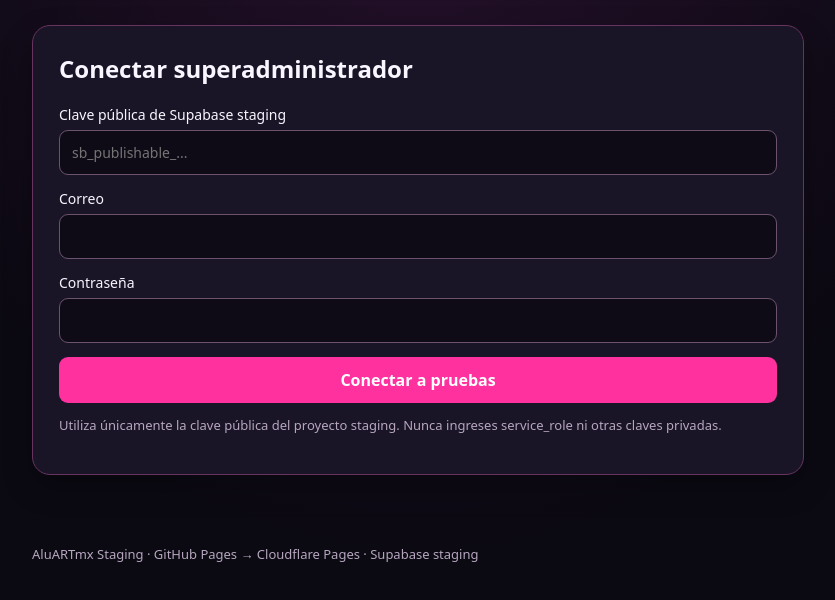
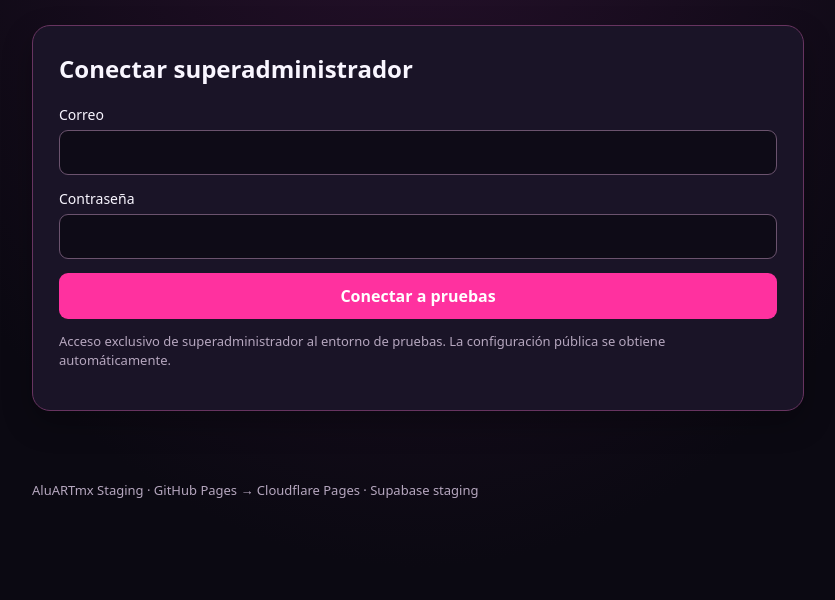
Before and after one commit to AluartMX/AluARTmx-Staging, a plain HTML site: page index.html in a window 1280 px wide. Shown: the part 212-812 px from the top of the page, without its empty margins (222-1057 px from the left). Drawn offline with Linux system fonts and the light colour scheme.

Commit message:
Simplify staging admin login to email and password

```diff
--- a/index.html
+++ b/index.html
@@ -1,6 +1,6 @@
 <!doctype html>
 <html lang="es"><head><meta charset="utf-8"><meta name="viewport" content="width=device-width,initial-scale=1"><meta name="robots" content="noindex,nofollow"><meta http-equiv="Content-Security-Policy" content="default-src 'none'; script-src 'self'; style-src 'self'; connect-src https://bndefaelluvhivrqtalf.supabase.co https://aluartmx-admin-staging.jinscout6.workers.dev; base-uri 'none'; form-action 'none'"><title>AluARTmx · Administración staging</title><link rel="stylesheet" href="./style.css"><script src="./app.js" defer></script></head>
 <body><main><header><span class="pill">ENTORNO DE PRUEBAS</span><h1>AluARTmx <em>Studio AR</em></h1><p>Administración independiente. Ninguna operación de producción.</p></header>
-<section id="login"><h2>Conectar superadministrador</h2><form id="loginForm"><label>Clave pública de Supabase staging<input id="publicKey" autocomplete="off" required placeholder="sb_publishable_..." spellcheck="false"></label><label>Correo<input id="email" type="email" autocomplete="username" required></label><label>Contraseña<input id="password" type="password" autocomplete="current-password" required></label><button id="connect">Conectar a pruebas</button></form><p class="hint">Utiliza únicamente la clave pública del proyecto staging. Nunca ingreses service_role ni otras claves privadas.</p></section>
+<section id="login"><h2>Conectar superadministrador</h2><form id="loginForm"><label>Correo<input id="email" type="email" autocomplete="username" required></label><label>Contraseña<input id="password" type="password" autocomplete="current-password" required></label><button id="connect">Conectar a pruebas</button></form><p class="hint">Acceso exclusivo de superadministrador al entorno de pruebas. La configuración pública se obtiene automáticamente.</p></section>
 <section id="dashboard" hidden><div class="actions"><h2>Empresas de prueba</h2><button id="refresh" type="button">Actualizar lista</button><button id="logout" type="button" class="secondary">Salir</button></div><p id="account"></p><div id="companies" aria-live="polite"></div><h3>Crear empresa Demo inactiva</h3><form id="createForm"><label>Nombre<input id="companyName" maxlength="100" required></label><label>Tipo<select id="companyType"><option value="fotografo">Fotógrafo</option><option value="empresa">Empresa</option></select></label><button id="create">Crear empresa de prueba</button></form><p class="hint">La creación usa una clave de idempotencia. No invita usuarios ni activa empresas.</p></section>
 <p id="status" role="status" aria-live="polite"></p><footer>AluARTmx Staging · GitHub Pages → Cloudflare Pages · Supabase staging</footer></main></body></html>
```
